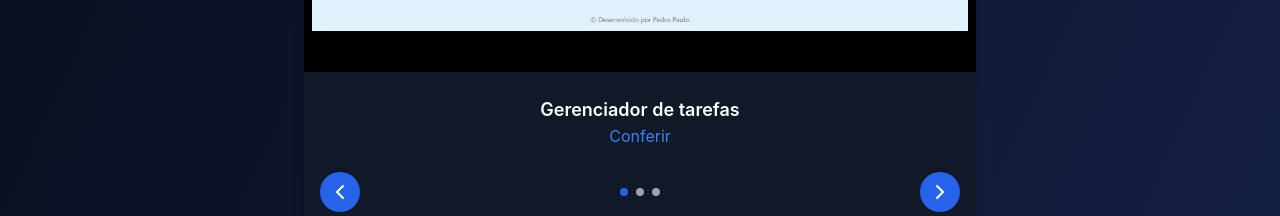
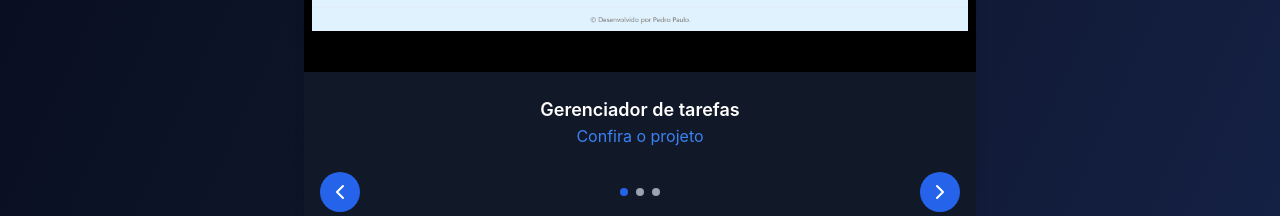
Before and after one commit to P3dr0PRR/Portif-lio, a React (Vite) app: page / in a window 1280 px wide. Shown: the part 1500-1716 px from the top of the page. Built offline with nearby package versions, Linux system fonts and the light colour scheme.

Commit message:
feet: Adiçao de cta na aba Habilidades

```diff
--- a/src/Body/carrossel.jsx
+++ b/src/Body/carrossel.jsx
@@ -9,16 +9,19 @@ export function Carrossel() {
       nome: "Gerenciador de tarefas",
       image: "/Projetos/Gerenciador_de_Tarefas.png",
       link: "https://gerenciador-de-tarefas-five-khaki.vercel.app/",
+      cta: "Confira o projeto",
     },
     {
       nome: "Best Trip Methods",
       image: "/Projetos/Best_Trip_Methods.png",
       link: "https://best-trip-methods-pot1-jvwcgw8lz-pedros-projects-dd604c73.vercel.app/",
+      cta: "Confira o projeto",
     },
     {
       nome: "Mais conteúdos no meu GitHub",
       image: "/Projetos/DispGit.png",
       link: "https://github.com/P3dr0PRR",
+      cta: "Vizualizar GitHub",
     },
   ];
 
@@ -56,7 +59,7 @@ export function Carrossel() {
               rel="noopener noreferrer"
               className="text-blue-500 hover:underline"
             >
-              Conferir
+              {projectsObject[currentSlide].cta}
             </a>
           </figcaption>
         </figure>
```
